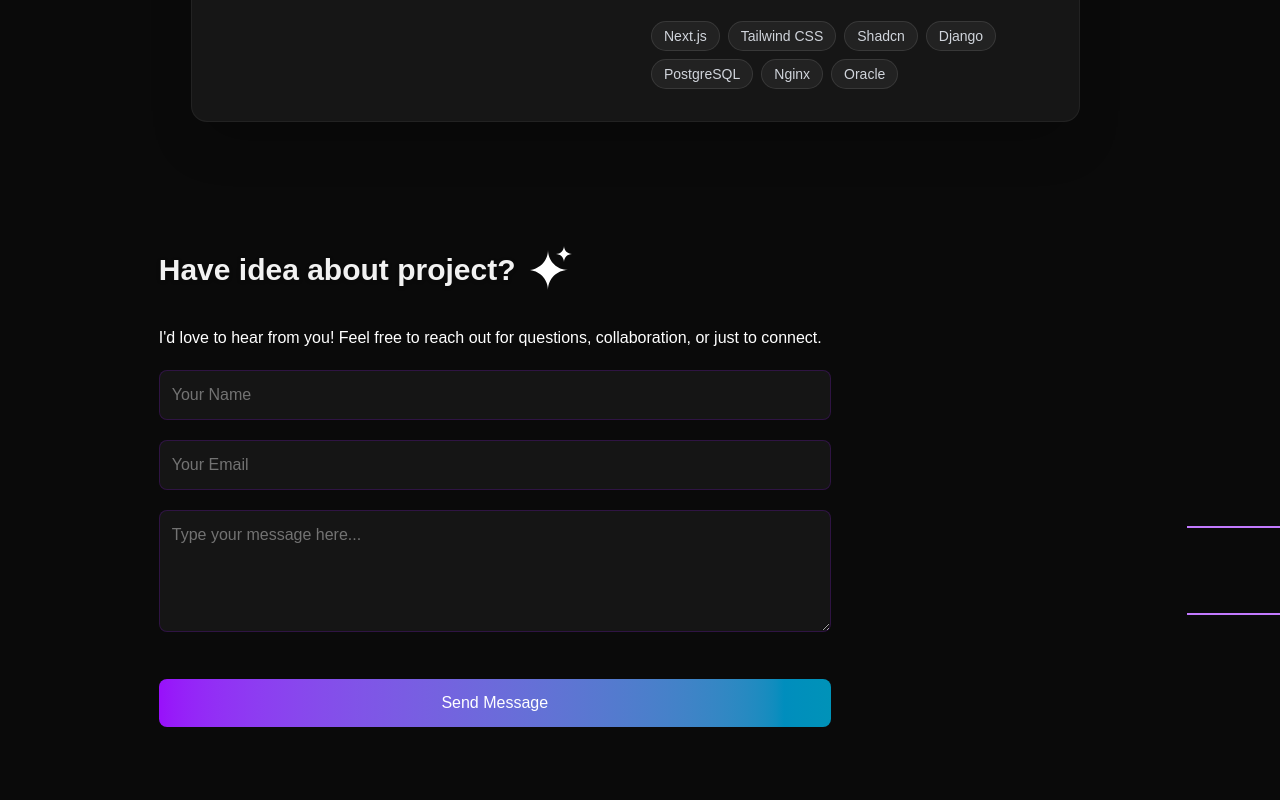
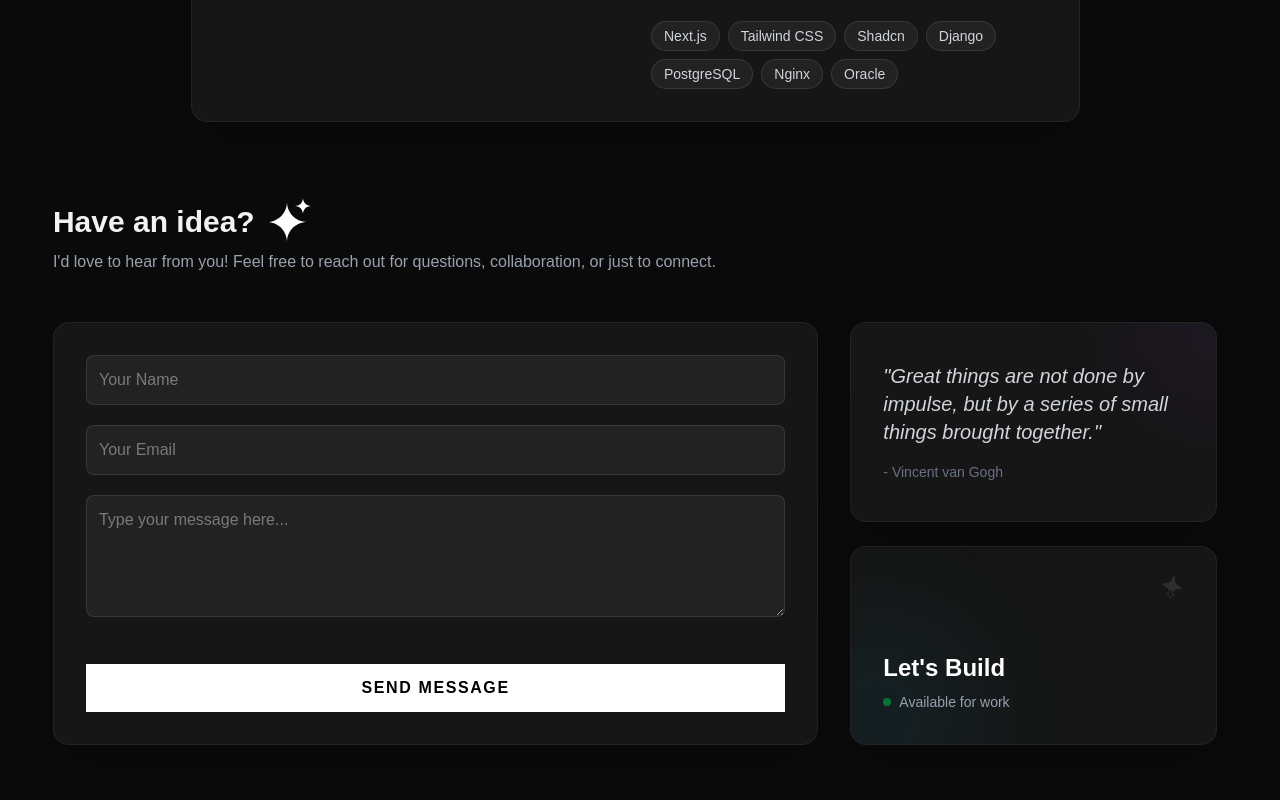
Before and after one commit to Neerazan/portfolio_2.0, a Next.js app: page / in a window 1280 px wide. Shown: the part 5740-6540 px from the top of the page. Built offline with nearby package versions, Linux system fonts and the light colour scheme.

Commit message:
fix normal design contact section design

```diff
--- a/src/components/normal/Contact.tsx
+++ b/src/components/normal/Contact.tsx
@@ -1,73 +1,65 @@
 "use client";
 
-import GlowingIcon from "../ui/Star";
 import ContactForm from "./ContactForm";
 import Title from "./Title";
 
 export default function Contact() {
   return (
-    <div
-      className="text-text-sm mx-auto flex w-13/14 flex-col items-start justify-start gap-5 lg:mx-auto lg:mt-20 lg:w-15/20"
+    <section
       id="contact"
+      className="mx-auto w-11/12 max-w-7xl py-20"
     >
-      <div className="flex w-full lg:gap-70">
-        <div className="flex flex-col lg:flex-row lg:justify-between">
-          <div className="flex flex-col lg:w-187">
       <Title
-              title="Have idea about project?"
-              className="mt-12 mb-5 ml-0 flex items-center md:w-15/20"
+        title="Have an idea?"
+        className="mb-2 flex items-center text-3xl font-bold text-white md:text-4xl"
       />
-            <div className="flex flex-col items-start justify-start gap-5">
-              <p className="mt-4 mb-5 lg:max-w-200">
-                I&apos;d love to hear from you! Feel free to reach out for
-                questions, collaboration, or just to connect.
+      <p className="mb-12 text-gray-400 max-w-2xl">
+        I&apos;d love to hear from you! Feel free to reach out for questions,
+        collaboration, or just to connect.
       </p>
-            </div>
 
-            {/* Show Contact Form on all devices */}
+      <div className="grid grid-cols-1 gap-8 lg:grid-cols-3">
+        {/* Left Side - Contact Form (Span 2) */}
+        <div className="flex flex-col rounded-2xl bg-white/5 backdrop-blur-sm p-8 lg:col-span-2 border border-white/5 hover:border-cyan-500/30 transition-all duration-300 shadow-2xl">
           <div className="w-full">
             <ContactForm />
           </div>
         </div>
+
+        {/* Right Side - Bento Boxes (Span 1) */}
+        <div className="flex flex-col gap-6 lg:h-full">
+          {/* Top Box - Quote */}
+          <div className="flex h-1/2 flex-col justify-center rounded-2xl bg-white/5 backdrop-blur-sm p-8 border border-white/5 hover:border-cyan-500/30 transition-all duration-300 shadow-2xl relative overflow-hidden group">
+            <div className="absolute top-0 right-0 w-32 h-32 bg-purple-500/10 rounded-full blur-3xl -translate-y-1/2 translate-x-1/2 group-hover:bg-purple-500/20 transition-all duration-500"></div>
+            <blockquote className="relative z-10 text-xl font-medium italic text-gray-300">
+              "Great things are not done by impulse, but by a series of small things brought together."
+            </blockquote>
+            <p className="mt-4 text-sm text-gray-500">- Vincent van Gogh</p>
           </div>
-        <Style />
+
+          {/* Bottom Box - Decoration/Social */}
+          <div className="flex h-1/2 flex-col justify-end items-start rounded-2xl bg-white/5 backdrop-blur-sm p-8 border border-white/5 hover:border-cyan-500/30 transition-all duration-300 shadow-2xl relative overflow-hidden group">
+            <div className="absolute bottom-0 left-0 w-40 h-40 bg-cyan-500/10 rounded-full blur-3xl translate-y-1/3 -translate-x-1/3 group-hover:bg-cyan-500/20 transition-all duration-500"></div>
+            <div className="relative z-10">
+              <p className="text-2xl font-bold text-white mb-2">Let's Build</p>
+              <div className="flex items-center gap-2">
+                <span className="h-2 w-2 rounded-full bg-green-500 animate-pulse"></span>
+                <span className="text-sm text-gray-400">Available for work</span>
               </div>
             </div>
+
+            <GlowingIcon className="absolute top-6 right-6 w-8 opacity-50 text-white/20 rotate-12" />
+          </div>
+        </div>
+      </div>
+    </section>
   );
 }
 
-export function Style() {
+function GlowingIcon({ className }: { className?: string }) {
   return (
-    <div
-      data-layer="Frame 1597884173"
-      className="Frame1597884173 relative mt-30 hidden h-80 w-40 lg:block"
-    >
-      <div
-        data-layer="Line 134"
-        className="Line134 absolute top-[392.02px] left-[355px] h-px w-96 origin-top-left -rotate-90 border border-purple-400"
-      ></div>
-      <div
-        data-layer="Line 135"
-        className="Line135 absolute top-[392.02px] left-[275px] h-px w-96 origin-top-left -rotate-90 border border-purple-400"
-      ></div>
-      <div
-        data-layer="Line 138"
-        className="Line138 absolute top-[392.02px] left-[196px] h-px w-96 origin-top-left -rotate-90 border border-purple-400"
-      ></div>
-      <div
-        data-layer="Line 137"
-        className="Line137 absolute top-[291px] left-0 h-px w-96 border border-purple-400"
-      ></div>
-      <div
-        data-layer="Line 139"
-        className="Line139 absolute top-[204px] left-0 h-px w-96 border border-purple-400"
-      ></div>
-      <div className="absolute top-51 left-49 w-8 -translate-x-1/2 -translate-y-1/2 transform">
-        <GlowingIcon />
-      </div>
-      <div className="absolute top-73 left-69 w-8 -translate-x-1/2 -translate-y-1/2 transform">
-        <GlowingIcon />
-      </div>
-    </div>
-  );
+    <svg xmlns="http://www.w3.org/2000/svg" viewBox="0 0 24 24" fill="currentColor" className={className}>
+      <path fillRule="evenodd" d="M9 4.5a.75.75 0 0 1 .721.544l.813 2.846a3.75 3.75 0 0 0 2.576 2.576l2.846.813a.75.75 0 0 1 0 1.442l-2.846.813a3.75 3.75 0 0 0-2.576 2.576l-.813 2.846a.75.75 0 0 1-1.442 0l-.813-2.846a3.75 3.75 0 0 0-2.576-2.576l-2.846-.813a.75.75 0 0 1 0-1.442l2.846-.813a3.75 3.75 0 0 0 2.576-2.576l.813-2.846A.75.75 0 0 1 9 4.5ZM9 15a.75.75 0 0 1 .75.75v1.5h1.5a.75.75 0 0 1 0 1.5h-1.5v1.5a.75.75 0 0 1-1.5 0v-1.5h-1.5a.75.75 0 0 1 0-1.5h1.5v-1.5A.75.75 0 0 1 9 15Z" clipRule="evenodd" />
+    </svg>
+  )
 }
--- a/src/components/normal/ContactForm.tsx
+++ b/src/components/normal/ContactForm.tsx
@@ -24,13 +24,15 @@ export default function ContactForm() {
   const widgetIdRef = useRef<string | null>(null);
 
   useEffect(() => {
-    const script = document.createElement('script');
-    script.src = 'https://challenges.cloudflare.com/turnstile/v0/api.js';
-    script.async = true;
-    script.defer = true;
-    script.onload = () => {
-      // Render Turnstile widget once script is loaded
+    // Check if script is already present
+    let script = document.querySelector('script[src="https://challenges.cloudflare.com/turnstile/v0/api.js"]') as HTMLScriptElement;
+
+    const renderWidget = () => {
       if (turnstileRef.current && (window as any).turnstile) {
+        // Clear any existing content in the ref to prevent duplicates if needed, though render normally replaces
+        // But the issue is likely strict mode double-invoking useEffect or multiple script loads
+        if (widgetIdRef.current) return; // Already rendered
+
         widgetIdRef.current = (window as any).turnstile.render(turnstileRef.current, {
           sitekey: process.env.NEXT_PUBLIC_TURNSTILE_SITE_KEY,
           theme: 'dark',
@@ -38,12 +40,32 @@ export default function ContactForm() {
         });
       }
     };
-    script.onerror = () => console.error('Failed to load Turnstile script');
-    document.head.appendChild(script);
+
+    if (!script) {
+      script = document.createElement('script');
+      script.src = 'https://challenges.cloudflare.com/turnstile/v0/api.js';
+      script.async = true;
+      script.defer = true;
+      script.onload = renderWidget;
+      script.onerror = () => console.error('Failed to load Turnstile script');
+      document.head.appendChild(script);
+    } else {
+      // Script already exists, checking if loaded
+      if ((window as any).turnstile) {
+        renderWidget();
+      } else {
+        script.addEventListener('load', renderWidget);
+      }
+    }
+
     return () => {
-      // Cleanup
       if (widgetIdRef.current && (window as any).turnstile) {
         (window as any).turnstile.remove(widgetIdRef.current);
+        widgetIdRef.current = null;
+      }
+      // Don't remove the script tag as other components might need it
+      if (script) {
+        script.removeEventListener('load', renderWidget);
       }
     };
   }, []);
@@ -102,12 +124,12 @@ export default function ContactForm() {
     setFormState(prev => ({ ...prev, [name]: value }));
   };
 
-  const inputClass = "w-full p-2.5 sm:p-3 text-sm sm:text-base bg-[#151515] rounded-lg border border-purple-600/20 focus:border-purple-600 outline-none transition-colors text-white/90 placeholder:text-white/40 disabled:opacity-50";
+  const inputClass = "w-full p-2.5 sm:p-3 text-sm sm:text-base bg-white/5 rounded-lg border border-white/10 focus:border-cyan-500/50 outline-none transition-colors text-white/90 placeholder:text-white/40 disabled:opacity-50";
 
   return (
     <motion.form
       onSubmit={handleSubmit}
-      className="space-y-2 sm:space-y-5 w-full max-w-2xl"
+      className="space-y-2 sm:space-y-5 w-full"
       initial={{ opacity: 0, y: 20 }}
       whileInView={{ opacity: 1, y: 0 }}
       transition={{ duration: 0.5 }}
@@ -153,7 +175,7 @@ export default function ContactForm() {
       <button
         type="submit"
         disabled={isSubmitting}
-        className="cursor-pointer w-full py-2.5 sm:py-3 px-4 sm:px-6 bg-linear-to-r from-purple-600 to-cyan-600 rounded-lg font-medium text-sm sm:text-base text-white hover:opacity-90 transition-opacity disabled:opacity-50 disabled:cursor-not-allowed"
+        className="cursor-pointer w-full py-2.5 sm:py-3 px-4 sm:px-6 bg-white text-black font-bold uppercase tracking-widest text-sm sm:text-base hover:bg-cyan-300 transition-colors rounded-none disabled:opacity-50 disabled:cursor-not-allowed"
       >
         {isSubmitting ? 'Sending...' : 'Send Message'}
       </button>
```
Lines whose indentation alone changed are shown as unchanged.
